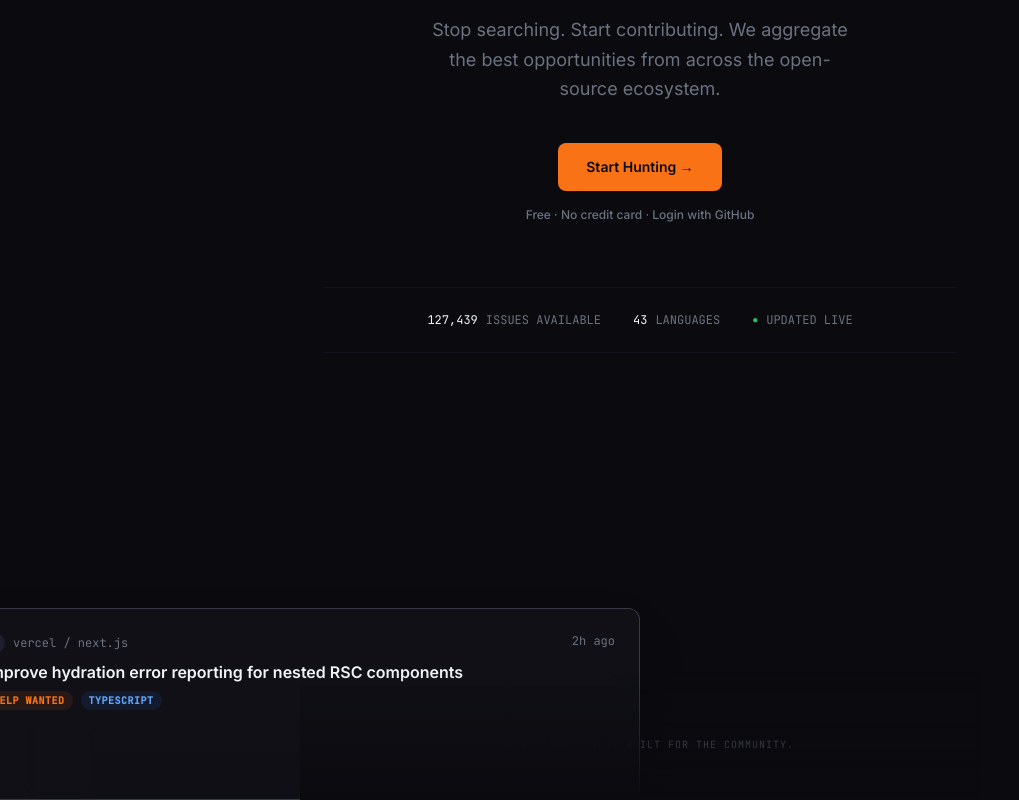
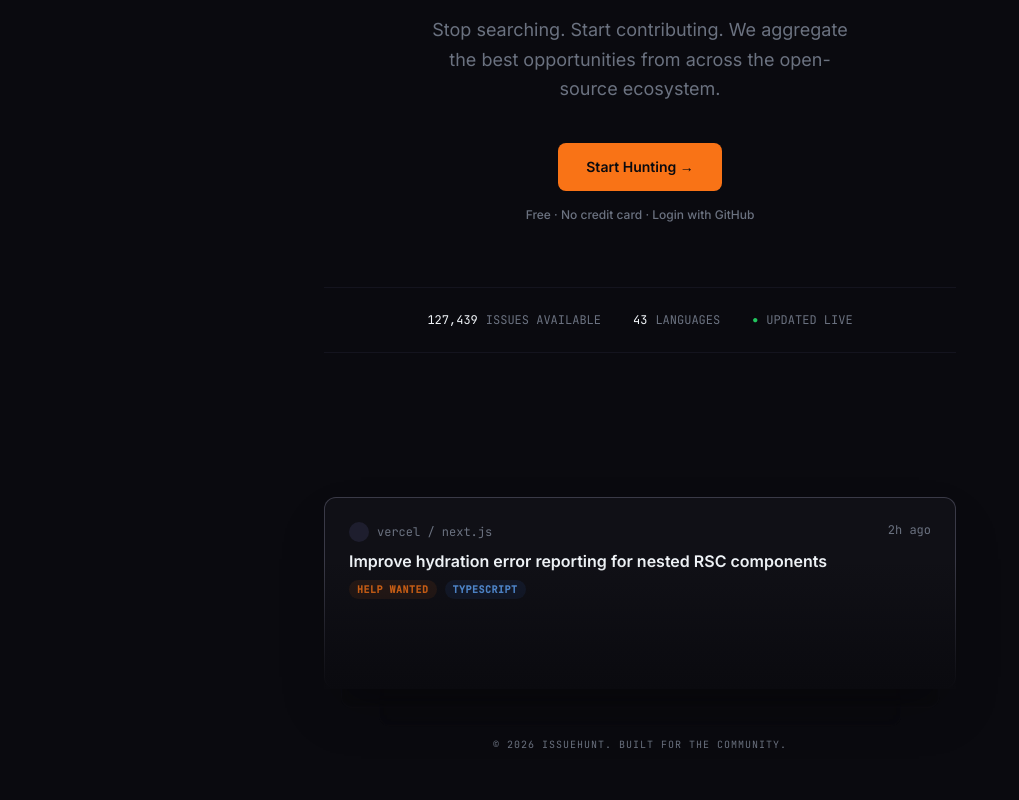
Before and after one commit to UTTAM-VAGHASIA/issuehunt, a Next.js app: page / in a window 1280 px wide. Shown: the part 326-1126 px from the top of the page, without its empty margins (0-1019 px from the left). Built offline with nearby package versions, Linux system fonts and the light colour scheme.

Commit message:
fix: ghost cards inside main, footer visible, rename to IssueHunt

```diff
--- a/src/app/page.tsx
+++ b/src/app/page.tsx
@@ -11,7 +11,7 @@ export default function LandingPage() {
         <div className="flex items-center gap-2">
           <Sparkles size={22} className="text-accent" fill="#F97316" />
           <h1 className="text-xl font-medium tracking-tight text-text-primary font-sans">
-            issuehunter
+            issuehunt
           </h1>
         </div>
         <Link
@@ -22,18 +22,16 @@ export default function LandingPage() {
         </Link>
       </header>
 
-      {/* Main content */}
+      {/* Main content — GhostCards lives INSIDE here, at the bottom */}
       <main className="mx-auto flex w-full max-w-[680px] flex-1 flex-col items-center px-6 pt-16 text-center">
         <Hero />
+        <GhostCards />
       </main>
 
       {/* Footer */}
       <footer className="mx-auto w-full max-w-[680px] px-6 py-12 text-center font-mono text-[10px] text-text-muted uppercase tracking-widest">
-        © 2024 IssueHunter. Built for the community.
+        © 2026 IssueHunt. Built for the community.
       </footer>
-
-      {/* Ghost cards — scrim + preview at bottom of main */}
-      <GhostCards />
     </div>
   );
 }
--- a/src/components/landing/GhostCards.tsx
+++ b/src/components/landing/GhostCards.tsx
@@ -1,38 +1,39 @@
 export function GhostCards() {
   return (
-    <div className="absolute bottom-0 left-0 right-0 pointer-events-none">
-      <div className="relative mx-auto w-full max-w-[680px] px-6 h-64">
-        {/* Back card — blurred abstract box */}
+    // This is a flow element — sits at the bottom of <main> with mt-auto
+    // h-64 gives it height; inner cards use absolute positioning within it
+    <div className="relative w-full h-64 mt-auto">
+      {/* Back card */}
       <div
-          className="absolute bottom-0 left-1/2 -translate-x-1/2 w-full max-w-[580px] h-32 rounded-xl border border-[rgba(30,30,46,0.3)] z-0"
+        className="absolute bottom-0 left-1/2 w-full max-w-[580px] h-32 rounded-xl border border-[rgba(30,30,46,0.3)]"
         style={{
+          transform: "translateX(-50%) scale(0.9) translateY(48px)",
           opacity: 0.2,
-            transform: "translateX(-50%) scale(0.9) translateY(48px)",
           backdropFilter: "blur(8px)",
-            background:
-              "linear-gradient(180deg, rgba(35,23,15,0.4) 0%, rgba(10,10,15,0.8) 100%)",
+          background: "linear-gradient(180deg, rgba(35,23,15,0.4) 0%, rgba(10,10,15,0.8) 100%)",
+          zIndex: 0,
         }}
       />
 
-        {/* Middle card — blurred abstract box */}
+      {/* Middle card */}
       <div
-          className="absolute bottom-0 left-1/2 -translate-x-1/2 w-full max-w-[630px] h-40 rounded-xl border border-[rgba(30,30,46,0.4)] z-10"
+        className="absolute bottom-0 left-1/2 w-full max-w-[630px] h-40 rounded-xl border border-[rgba(30,30,46,0.4)]"
         style={{
+          transform: "translateX(-50%) scale(0.95) translateY(24px)",
           opacity: 0.4,
-            transform: "translateX(-50%) scale(0.95) translateY(24px)",
           backdropFilter: "blur(8px)",
-            background:
-              "linear-gradient(180deg, rgba(35,23,15,0.4) 0%, rgba(10,10,15,0.8) 100%)",
+          background: "linear-gradient(180deg, rgba(35,23,15,0.4) 0%, rgba(10,10,15,0.8) 100%)",
+          zIndex: 1,
         }}
       />
 
-        {/* Front card — real content */}
+      {/* Front card — real issue preview */}
       <div
-          className="absolute bottom-0 left-1/2 -translate-x-1/2 w-full h-48 rounded-xl border border-[rgba(100,100,120,0.5)] bg-[rgba(17,17,24,0.9)] p-6 text-left z-20 shadow-2xl"
-          style={{ transform: "translateX(-50%)" }}
+        className="absolute bottom-0 left-1/2 w-full h-48 rounded-xl border border-[rgba(100,100,120,0.5)] bg-[rgba(17,17,24,0.95)] p-6 text-left shadow-2xl"
+        style={{ transform: "translateX(-50%)", zIndex: 2 }}
       >
         <div className="flex items-start justify-between">
-            <div className="space-y-2">
+          <div className="space-y-2 flex-1 min-w-0">
             {/* Repo row */}
             <div className="flex items-center gap-2">
               <div className="w-5 h-5 rounded-full bg-border flex-shrink-0" />
@@ -46,19 +47,13 @@ export function GhostCards() {
             <div className="flex gap-2 flex-wrap">
               <span
                 className="px-2 py-0.5 rounded-full text-[10px] font-bold uppercase tracking-wider font-mono"
-                  style={{
-                    background: "rgba(249,115,22,0.1)",
-                    color: "#F97316",
-                  }}
+                style={{ background: "rgba(249,115,22,0.1)", color: "#F97316" }}
               >
                 Help Wanted
               </span>
               <span
                 className="px-2 py-0.5 rounded-full text-[10px] font-bold uppercase tracking-wider font-mono"
-                  style={{
-                    background: "rgba(59,130,246,0.1)",
-                    color: "#60A5FA",
-                  }}
+                style={{ background: "rgba(59,130,246,0.1)", color: "#60A5FA" }}
               >
                 TypeScript
               </span>
@@ -69,14 +64,14 @@ export function GhostCards() {
         </div>
       </div>
 
-        {/* Gradient fade-out at bottom */}
+      {/* Gradient fade from bottom — makes cards appear to emerge from the page */}
       <div
-          className="absolute bottom-0 left-0 w-full h-32 z-30"
+        className="absolute bottom-0 left-0 w-full h-32 pointer-events-none"
         style={{
           background: "linear-gradient(to top, #0A0A0F, transparent)",
+          zIndex: 3,
         }}
       />
     </div>
-    </div>
   );
 }
--- a/src/components/landing/Hero.tsx
+++ b/src/components/landing/Hero.tsx
@@ -48,9 +48,6 @@ export function Hero() {
           <span className="text-text-muted uppercase">Updated live</span>
         </div>
       </div>
-
-      {/* Ghost cards preview area */}
-      <div className="relative w-full h-64 mt-auto" />
     </>
   );
 }
```
Lines whose indentation alone changed are shown as unchanged.
